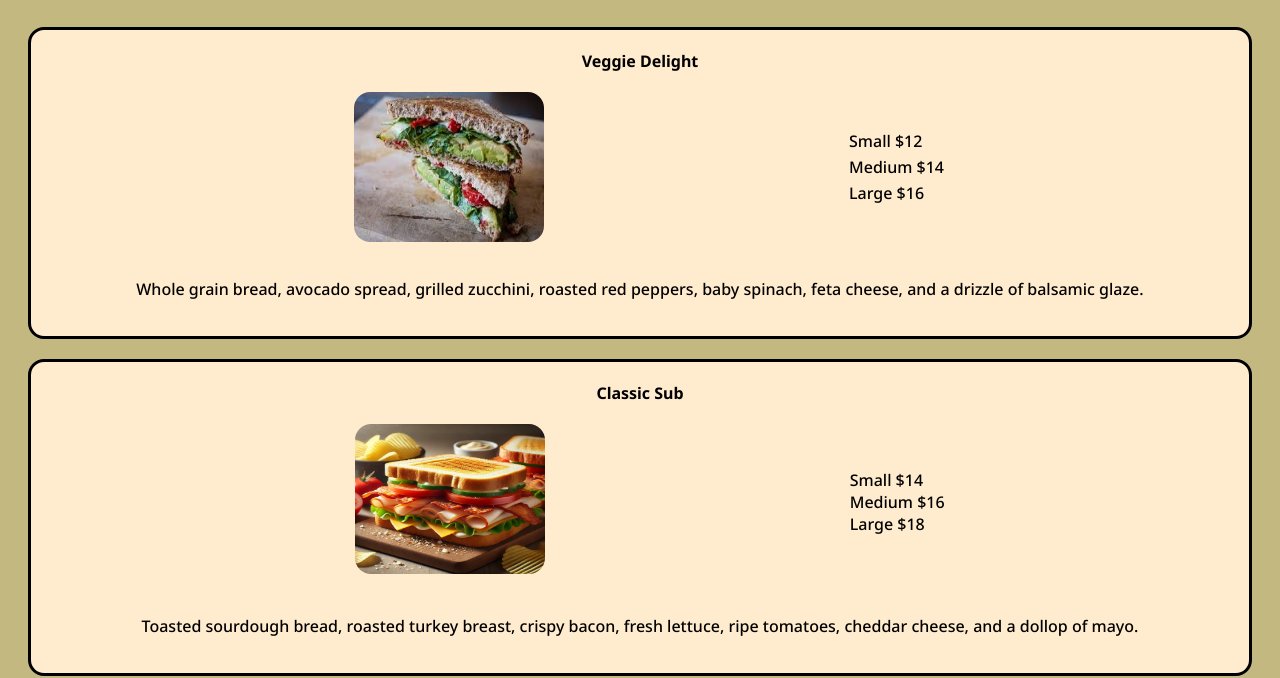
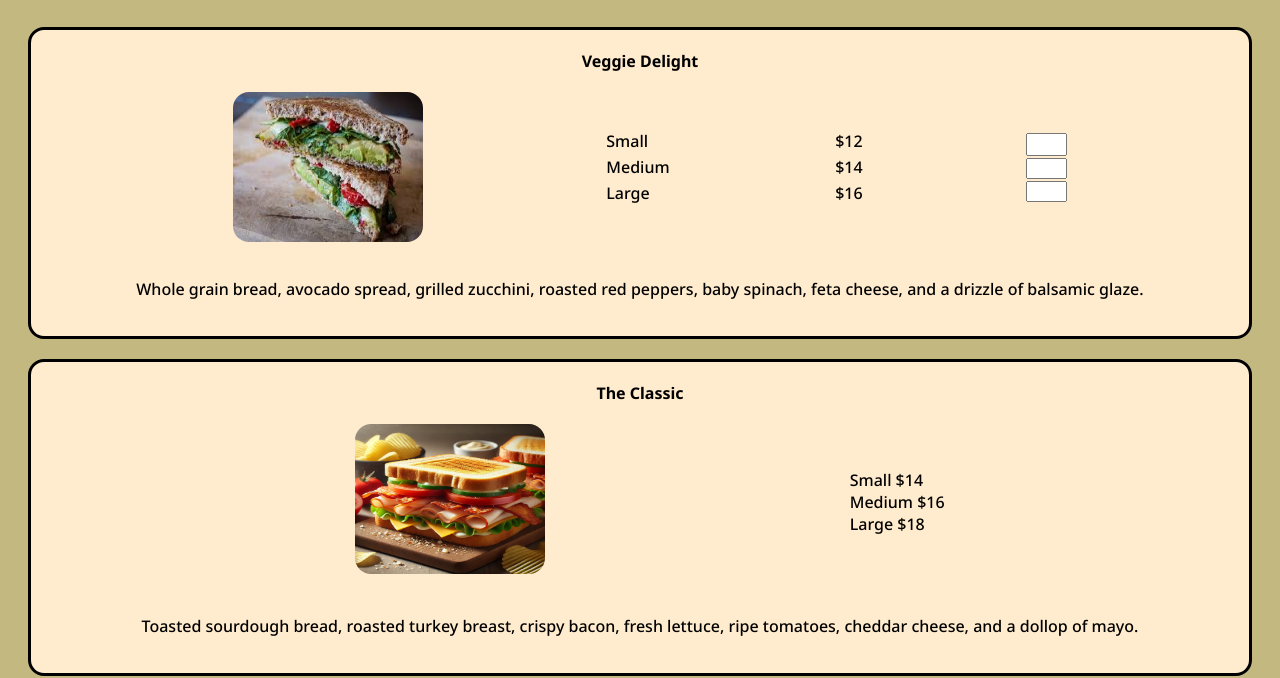
Before and after one commit to Sean8131/project-food-order, a plain HTML site: page menu.html in a window 1280 px wide. Shown: the part 134-812 px from the top of the page. Drawn offline with Linux system fonts and the light colour scheme.

Commit message:
added new div in veggie delight container to separate prices

```diff
--- a/menu.html
+++ b/menu.html
@@ -27,12 +27,23 @@
                         src="download (1).jpeg"/>
                 </div>
                 <div class="sizes">
-                    <div class="price-individual">Small $12</div>
-                    <div class="price-individual">Medium $14</div>
-                    <div class="price-individual">Large $16</div>
+                    <div class="price-individual">Small</div>
+                    <div class="price-individual">Medium</div>
+                    <div class="price-individual">Large</div>
+                </div>
+                <div>
+                    <div class="item-price">$12</div>
+                    <div class="item-price">$14</div>
+                    <div class="item-price">$16</div>
+                </div>
                 <div class="quantity-labels">
-                    <div></div>
-                </div>
+                    <div>
+                        <input class="buttons" type="text" id="quantity" name="quantity" required minlength="1" maxlength="2" size="2"/>
+                    </div>
+                    <div>
+                        <input type="text" id="quantity" name="quantity" required minlength="1" maxlength="2" size="2"/>
+                    </div>
+                    <div><input type="text" id="quantity" name="quantity" required minlength="1" maxlength="2" size="2"/></div>
                 </div>
                 </div>
             <p>Whole grain bread, avocado spread, grilled zucchini, roasted red peppers, baby spinach, feta
@@ -42,7 +53,7 @@
             </div>
 
         </div>
-        <div class="item"><b>Classic Sub</b>
+        <div class="item"><b>The Classic</b>
             <div class="options">
             <div>
                 <img class="sandwich-image"
--- a/styles.css
+++ b/styles.css
@@ -70,7 +70,7 @@ h1 {
     background-color: blanchedalmond;
 }
 
-.price-individual {
+.price-individual, .buttons, .item-price {
     padding: 2px;
 }
 
```
